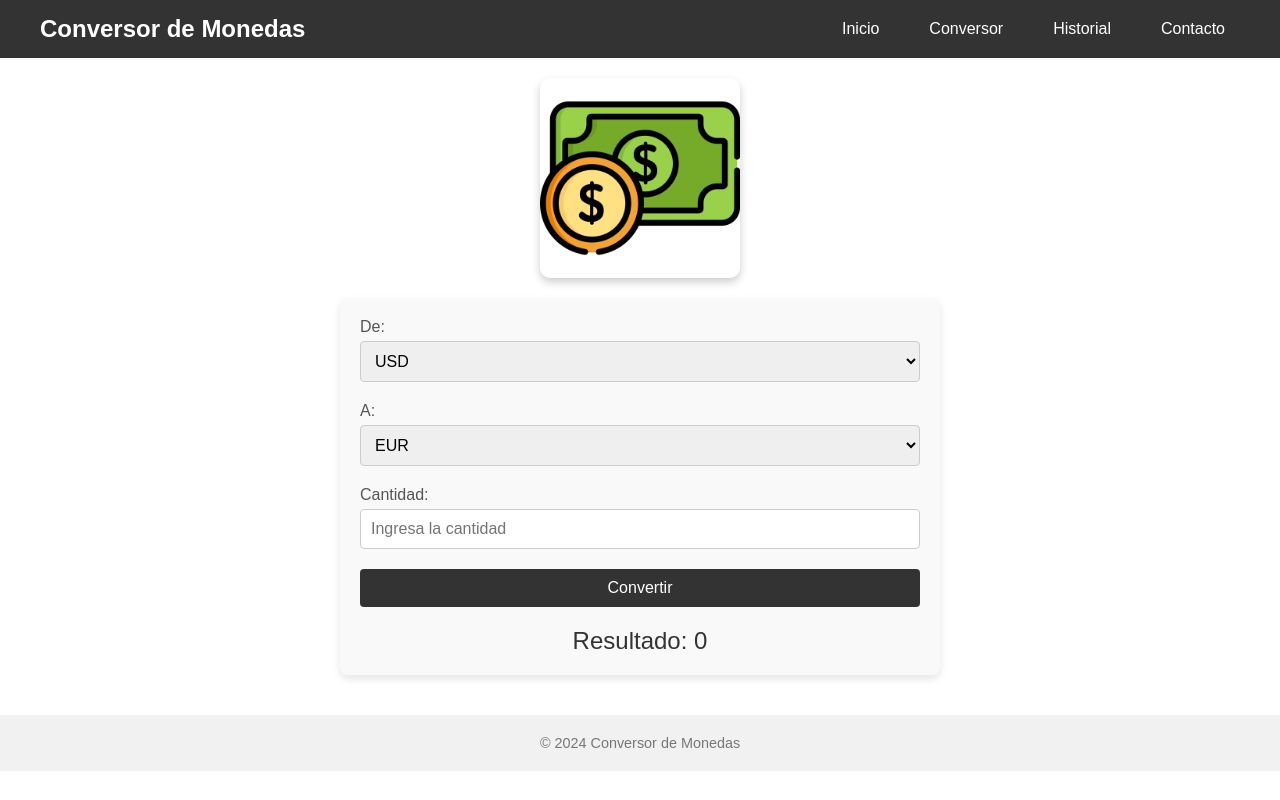
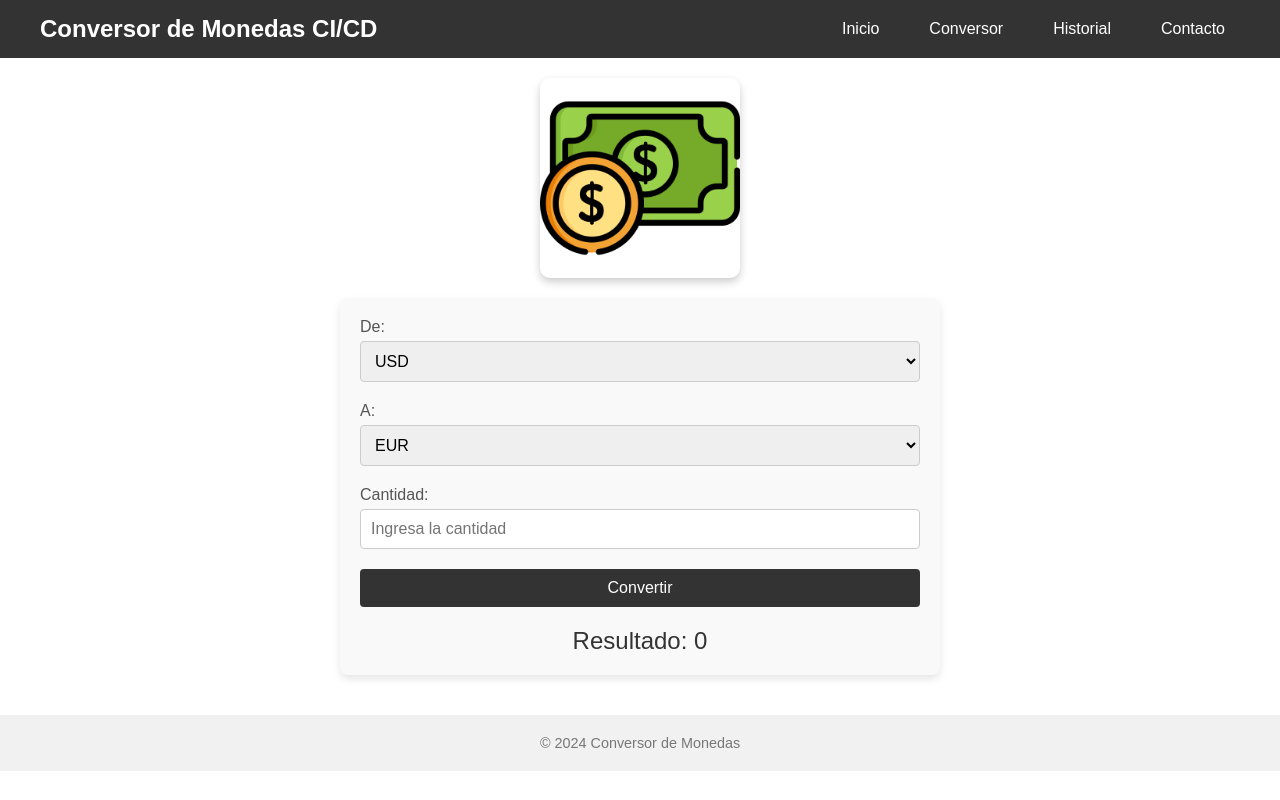
Before and after one commit to GabooMedina/JenKins, a website: page index.html in a window 1280 px wide. Drawn offline with Linux system fonts and the light colour scheme.

Commit message:
Cambio CI/CD

```diff
--- a/index.html
+++ b/index.html
@@ -17,7 +17,7 @@
         <nav class="navbar">
 
             <div class="navbar-container">
-                <a href="#" class="logo">Conversor de Monedas</a>
+                <a href="#" class="logo">Conversor de Monedas CI/CD</a>
 
                 <!-- Etiqueta ul para la lista no ordenada -->
                 <ul class="nav-links">
```
